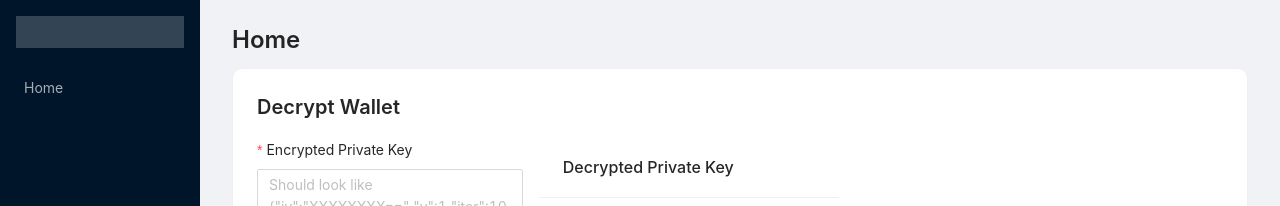
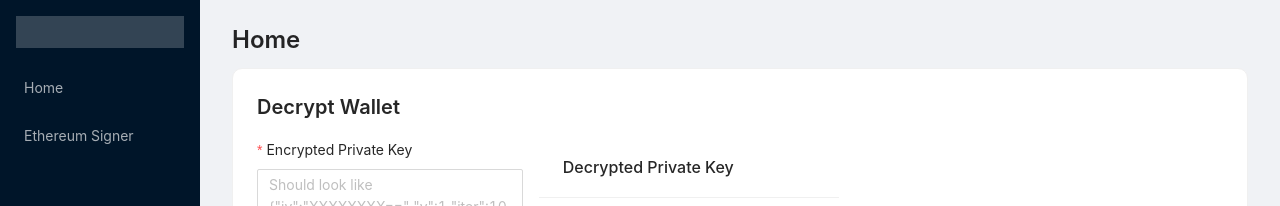
Before and after one commit to gjj/crypto-utils, a React (Create React App) app: page / in a window 1280 px wide. Shown: the top 206 px of the page. Built offline with nearby package versions, Linux system fonts and the light colour scheme.

Commit message:
feat: demo

```diff
--- a/package.json
+++ b/package.json
@@ -3,7 +3,9 @@
   "version": "0.1.0",
   "private": true,
   "dependencies": {
+    "@azure/keyvault-keys": "^4.6.0",
     "@emotion/styled": "^11.10.4",
+    "@ethereumjs/tx": "^4.0.0",
     "@testing-library/jest-dom": "^5.16.3",
     "@testing-library/react": "^12.1.4",
     "@testing-library/user-event": "^13.5.0",
@@ -13,8 +15,10 @@
     "@types/react-dom": "^17.0.14",
     "@types/sjcl": "^1.0.30",
     "antd": "^4.23.2",
+    "ethereumjs-tx-keyvault": "^1.0.6",
     "react": "^17.0.2",
     "react-dom": "^17.0.2",
+    "react-iframe": "^1.8.4",
     "react-router-dom": "^6.2.2",
     "react-scripts": "5.0.0",
     "sjcl": "^1.0.8",
--- a/src/App.tsx
+++ b/src/App.tsx
@@ -2,12 +2,15 @@ import React from "react";
 import "./App.css";
 import { BrowserRouter, Route, Routes } from "react-router-dom";
 import { HomePage } from "./views/Home/Home";
+import { Demo } from "./views/Demo/Demo";
+
 
 const AppRouter = () => {
   return (
     <BrowserRouter>
       <Routes>
         <Route path="/" element={<HomePage />} />
+        <Route path="/demo" element={<Demo />} />
       </Routes>
     </BrowserRouter>
   );
--- a/src/components/UI/NavbarSide.tsx
+++ b/src/components/UI/NavbarSide.tsx
@@ -32,6 +32,13 @@ export const NavbarSide: React.FunctionComponent = () => {
             </Row>
           </Link>
         </Menu.Item>
+        <Menu.Item data-cy="navbar-eth-signer" key="/eth-signer">
+          <Link to="/eth-signer">
+            <Row>
+              <Col>Ethereum Signer</Col>
+            </Row>
+          </Link>
+        </Menu.Item>
       </Menu>
     </Sider>
   );
--- /dev/null
+++ b/src/views/Demo/Demo.tsx
@@ -0,0 +1,6 @@
+import React from "react";
+import Iframe from "react-iframe";
+
+export const Demo: React.FunctionComponent = () => {
+  return <Iframe frameBorder={0} position="absolute" height="100%" width="100%" url="https://www.figma.com/embed?embed_host=share&url=https%3A%2F%2Fwww.figma.com%2Fproto%2FJOT6UWqxQQojbq3sDgZPQj%2FCake-DeFi-Enterprise---Prototype%3Fnode-id%3D3467%253A50857%26scaling%3Dmin-zoom%26page-id%3D3467%253A48989%26starting-point-node-id%3D3467%253A50857%26show-proto-sidebar%3D1%26hide-ui%3D1" />
+};
```
Also changed, not shown: 2 other files (tests, documents, lock files or other folders).
